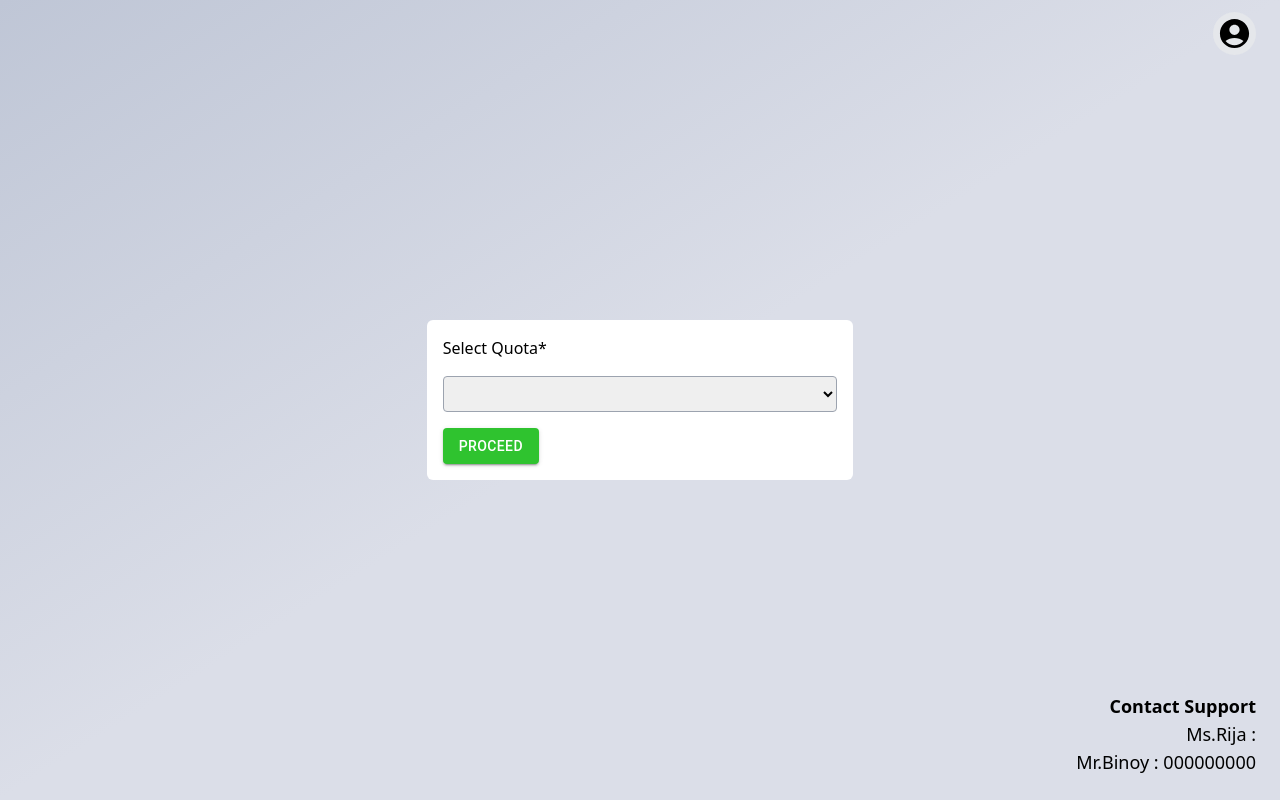
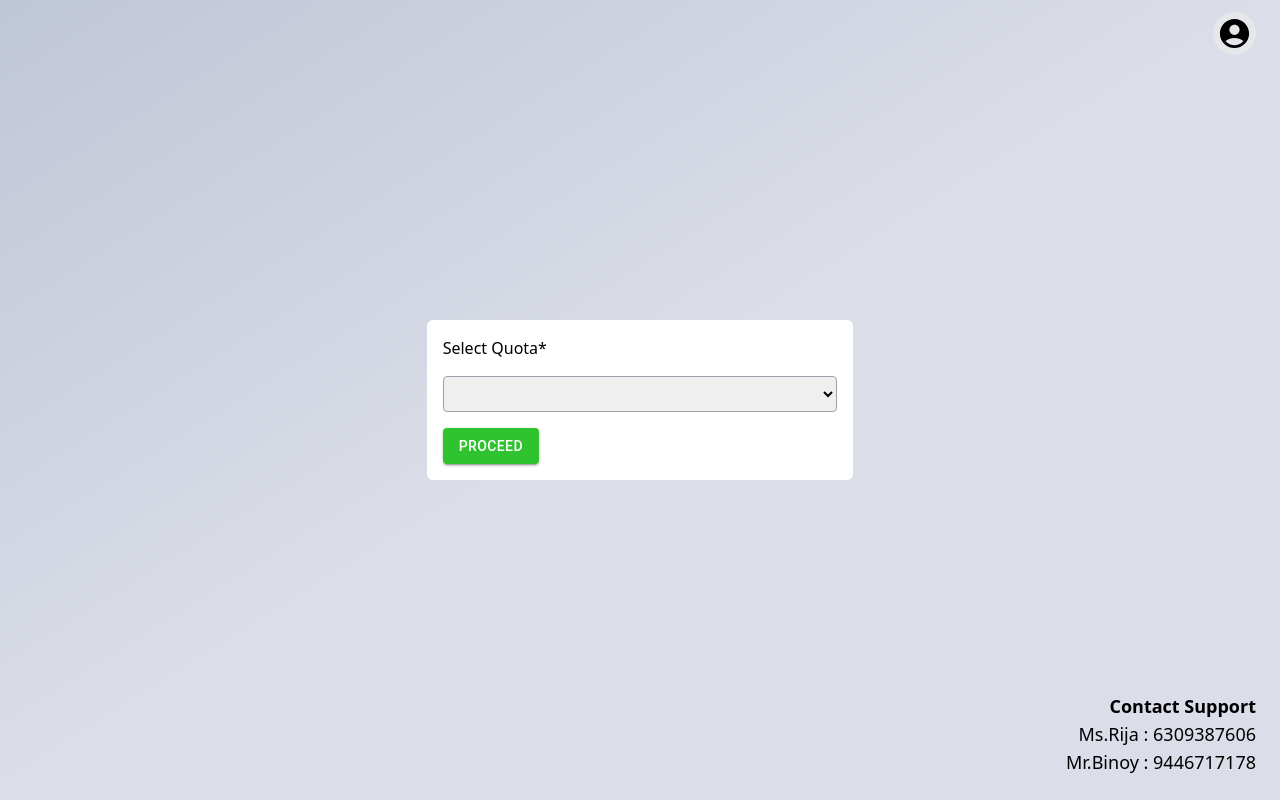
Before and after one commit to Cloud-Tech-Team/ams-front-final, a React (Create React App) app: page /supernumery in a window 1280 px wide. Built offline with nearby package versions, Linux system fonts and the light colour scheme; no server answers; sample sign-in values are in the browser's storage.

Commit message:
Update Supernumery.js

```diff
--- a/src/nri/Supernumery.js
+++ b/src/nri/Supernumery.js
@@ -104,9 +104,9 @@ const Supernumery = () => {
       <p className="absolute text-lg text-right bottom-6 right-6">
         <b>Contact Support</b>
         <br />
-        Ms.Rija :
+        Ms.Rija : 6309387606
         <br />
-        Mr.Binoy : 000000000
+        Mr.Binoy : 9446717178
       </p>
       <div className="w-9/12 sm:w-3/5 rounded-md xl:w-2/6 bg-white space-y-4 h-auto p-4">
         <p>Select Quota*</p>
```
